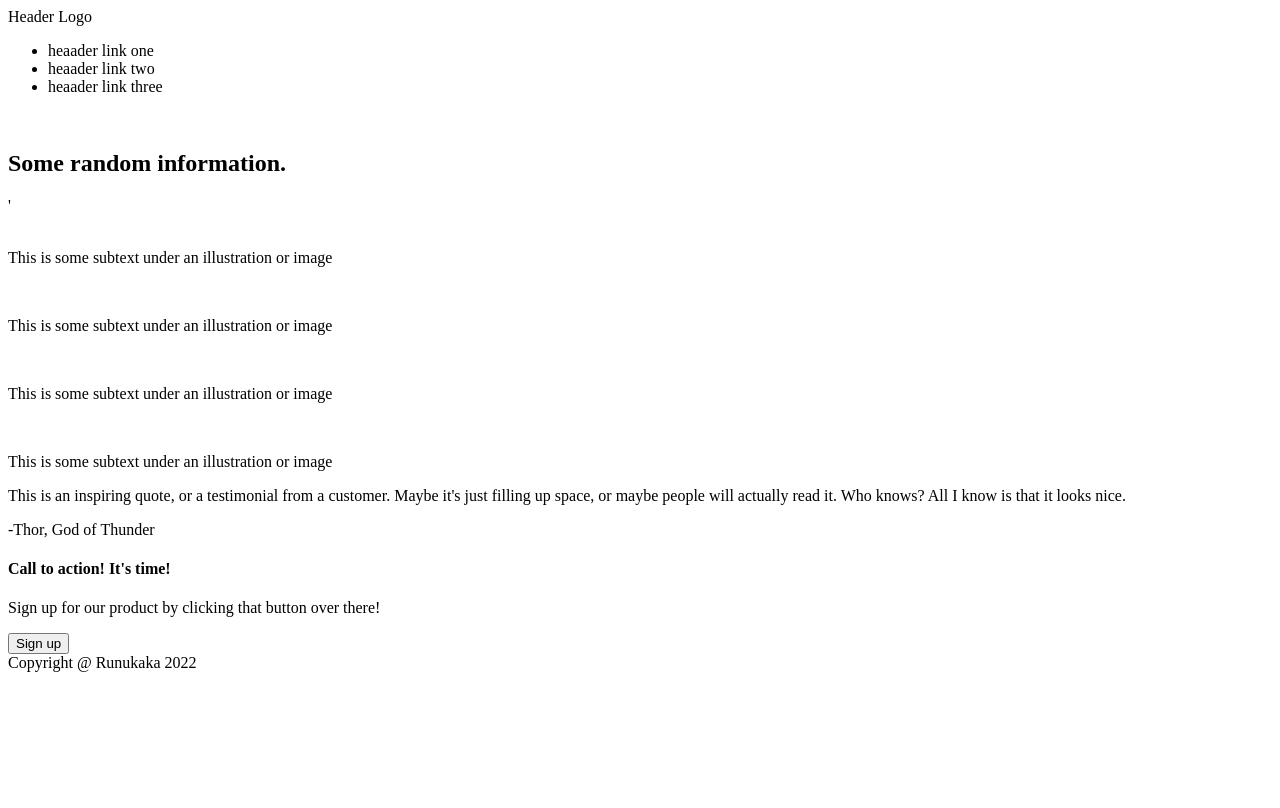
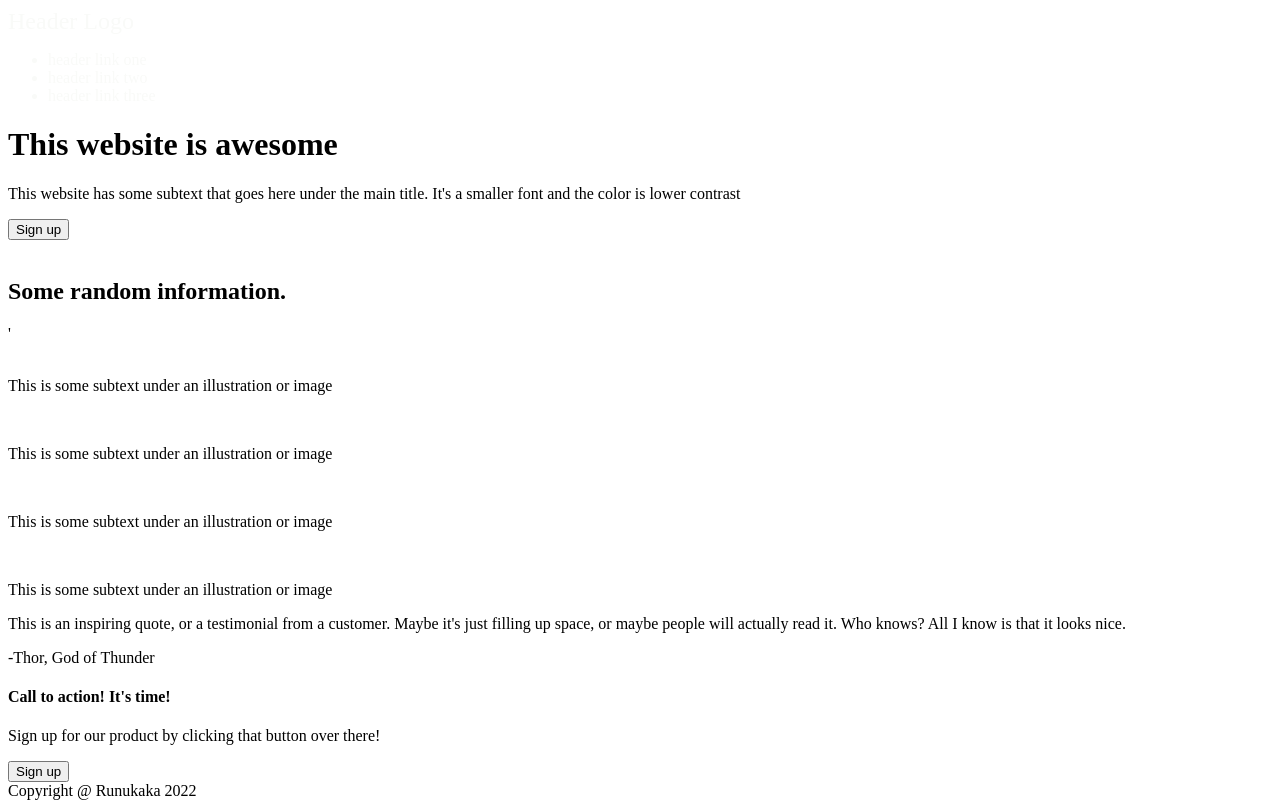
Before and after one commit to runukaka/Landing-page-project, a plain HTML site: page index.html in a window 1280 px wide. Drawn offline with Linux system fonts and the light colour scheme.

Commit message:
Add header text color and logo font size

```diff
--- a/index.html
+++ b/index.html
@@ -11,17 +11,22 @@
     <div class="header">
         <div class="header-logo">Header Logo</div>
         <ul>
-            <li class="header-link"><a>heaader link one</a></li>
-            <li class="header-link"><a>heaader link two</a></li>
-            <li class="header-link"><a>heaader link three</a></li>
+            <li class="header-link"><a>header link one</a></li>
+            <li class="header-link"><a>header link two</a></li>
+            <li class="header-link"><a>header link three</a></li>
         </ul>
     </div>
-    <div class="hero-section"></div>
-        <div class="hero-text"></div>
+    <div class="hero-section">
+        <div class="hero-text-section">
+            <h1 class="hero-title">This website is awesome</h1>
+            <p class="hero-text">This website has some subtext that goes here under the main title. It's a smaller font and the color is lower contrast</p>
+            <button class="button-positive">Sign up</button>
+        </div>
         <div class="hero-image">
             <img>
         </div>
-    <div class="information-section"></div>
+    </div>
+    <div class="information-section">
         <h2 class="information-title">Some random information.</h2>
         <div class="card-section">'
             <div class="card">
@@ -41,6 +46,7 @@
                 <p class="card-text">This is some subtext under an illustration or image</p>
             </div>
         </div>
+    </div>
     <div class="testimonials">
         <p class="testimonial-text">This is an inspiring quote, or a testimonial from a customer. Maybe it's just filling up space, or maybe people will actually read it. Who knows? All I know is that it looks nice.</p>
         <p class="testimonial-author">-Thor, God of Thunder</p>
@@ -51,7 +57,7 @@
                 <h4 class="cta-header">Call to action! It's time!</h4>
                 <p class="cta-text">Sign up for our product by clicking that button over there!</p>
             </div>
-            <button class="cta-button">Sign up</button>
+            <button class="button-negative">Sign up</button>
         </div>
     </div>
     <div class="footer">
--- a/style.css
+++ b/style.css
@@ -0,0 +1,23 @@
+.header {
+    color: #f9faf8;
+}
+
+.header-logo {
+    font-size: 24px;
+}
+
+.hero-section {
+
+}
+
+.information-section {
+
+}
+
+.cta-section {
+
+}
+
+.footer {
+
+}
```
